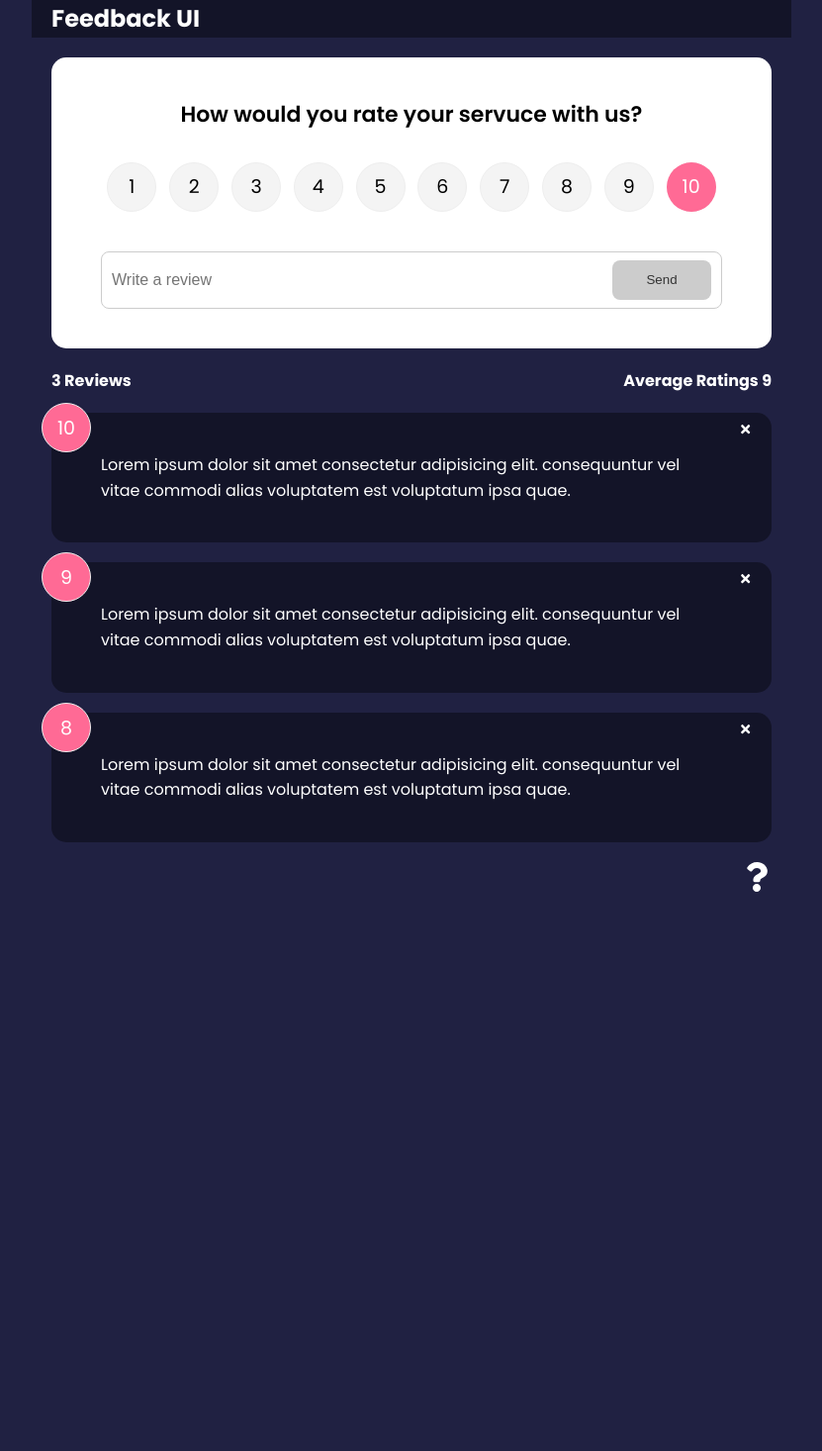
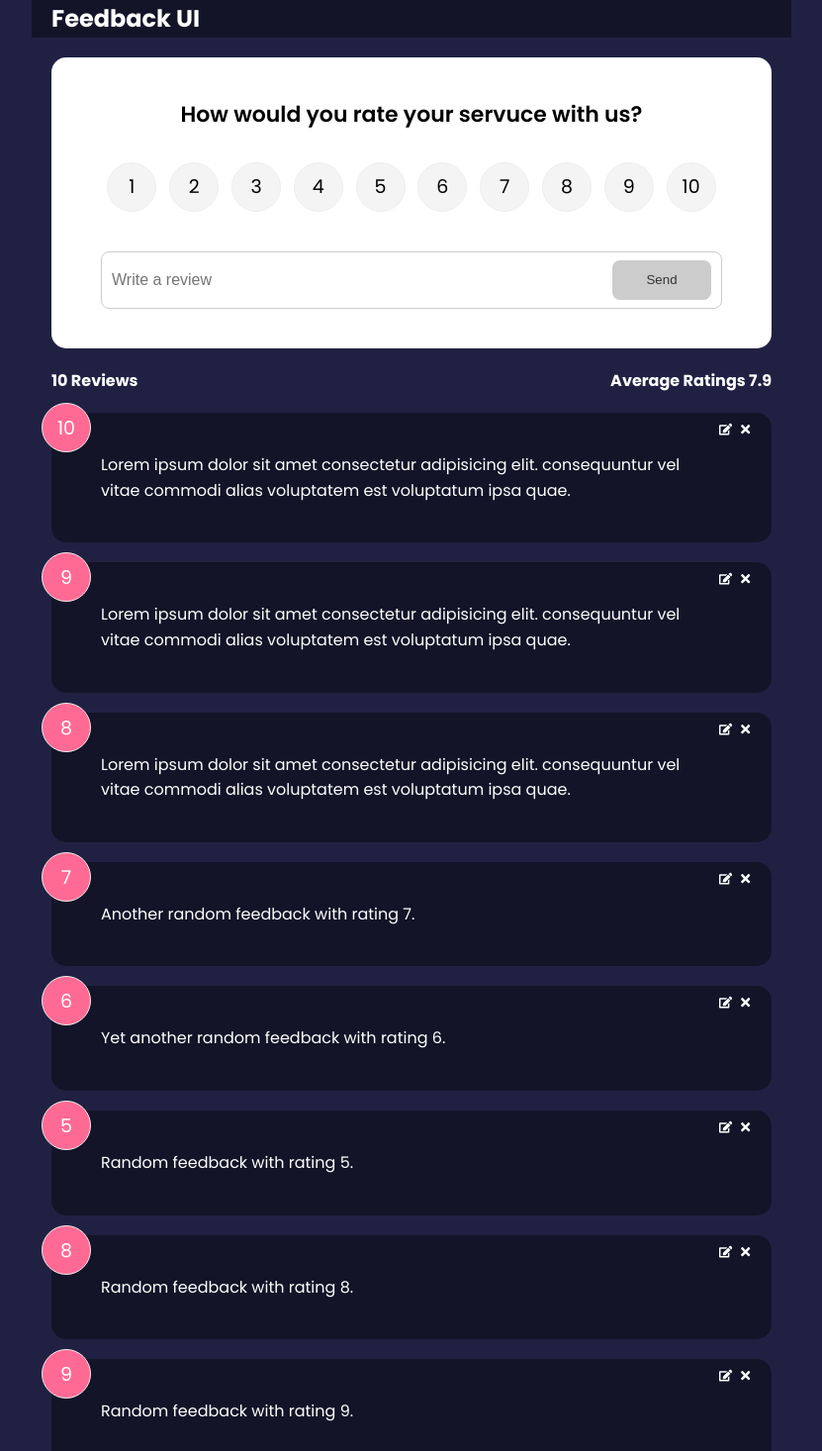
Before and after one commit to ramanujamgond/feedback_UI, a React (Create React App) app: page / in a window 1280 px wide. Shown: the top 1466 px of the page at 99% size, without its empty margins (224-1055 px from the left). Before the commit the page ends 908 px from the top, so only its background shows below. Built offline with nearby package versions, Linux system fonts and the light colour scheme.

Commit message:
feat: develop the edit and delete functionality using useContext

```diff
--- a/src/App.jsx
+++ b/src/App.jsx
@@ -1,48 +1,39 @@
-import { v4 as uuidv4 } from "uuid";
-import { useState } from "react";
 import { BrowserRouter as Router, Route, Routes } from "react-router-dom";
 import Header from "./components/Header";
 import FeedbackList from "./components/FeedbackList";
-import FeedbackData from "./data/FeedbackData";
 import FeedbackStats from "./components/FeedbackStats";
 import FeedbackForm from "./components/FeedbackForm";
 import AboutPage from "./pages/About";
+import { FeedbackProvider } from "./context/FeedbackContext";
 import AboutIconLink from "./components/AboutIconLink";
 import Post from "./components/Post";
 
 function App() {
-    const [feedback, setFeedback] = useState(FeedbackData);
-
-    const addFeedback = (newFeedback) => {
-        newFeedback.id = parseInt(uuidv4());
-        setFeedback([newFeedback, ...feedback]);
-    }
-
-    const deleteFeedback = (id) => {
-        setFeedback(feedback.filter((items) => items.id !== id));
-    }
 
     return (
         <>
             {/* <Header text={"This is Heading"} /> */}
+            <FeedbackProvider>
                 <Router>
                     <Header />
                     <div className="container">
                         <Routes>
                             <Route exact path="/" element={
                                 <>
-                                <FeedbackForm handleAdd={addFeedback} />
-                                <FeedbackStats feedback={feedback} />
-                                <FeedbackList feedback={feedback} handleDelete={deleteFeedback} />
+                                    <FeedbackForm />
+                                    <FeedbackStats />
+                                    <FeedbackList />
                                 </>
                             }>
                             </Route>
                             <Route path="/about" element={<AboutPage />} />
-                        <Route path="/post/:id/:name" element={<Post />} />
+                            {/* <Route path="/post/:id/:name" element={<Post />} /> */}
+                            <Route path="/post/*" element={<Post />} />
                         </Routes>
                         <AboutIconLink />
                     </div>
                 </Router>
+            </FeedbackProvider>
         </>
     )
 }
--- a/src/components/FeedbackForm.jsx
+++ b/src/components/FeedbackForm.jsx
@@ -1,14 +1,24 @@
-import { useState } from "react";
+import { useContext, useState, useEffect } from "react";
 import Card from "./shared/Card";
 import Button from "./shared/Button";
 import RatingSelect from "./RatingSelect";
+import FeedbackContext from "../context/FeedbackContext";
 
-const FeedbackForm = ({ handleAdd }) => {
+const FeedbackForm = () => {
     const [text, setText] = useState("");
-    const [rating, setrating] = useState(10);
+    const [rating, setRating] = useState(10);
     const [btnDisabled, setBtnDisabled] = useState(true);
     const [message, setMessage] = useState("");
 
+    const { addFeedback, feedbackEdit, updateFeedback } = useContext(FeedbackContext);
+
+    useEffect(() => {
+        if (feedbackEdit.edit) {
+            setBtnDisabled(false);
+            setText(feedbackEdit.item.text);
+            setRating(feedbackEdit.item.rating)
+        }
+    }, [feedbackEdit])
 
     const handleTextChange = (e) => {
         if (text === "") {
@@ -31,7 +41,11 @@ const FeedbackForm = ({ handleAdd }) => {
                 text: text,
                 rating: rating,
             }
-            handleAdd(newFeedback);
+            if (feedbackEdit.edit) {
+                updateFeedback(feedbackEdit.item.id, newFeedback)
+            } else {
+                addFeedback(newFeedback);
+            }
             setText("");
         }
     }
@@ -40,7 +54,7 @@ const FeedbackForm = ({ handleAdd }) => {
         <Card>
             <form onSubmit={handleSubmit}>
                 <h2>How would you rate your servuce with us?</h2>
-                <RatingSelect select={(rating) => setrating(rating)} />
+                <RatingSelect select={(rating) => setRating(rating)} />
                 <div className="input-group">
                     <input onChange={handleTextChange} type="text" placeholder="Write a review" value={text} />
                     <Button type="submit" isDisabled={btnDisabled}>Send</Button>
--- a/src/components/FeedbackItem.jsx
+++ b/src/components/FeedbackItem.jsx
@@ -1,12 +1,16 @@
+import { useContext } from "react";
 import PropType from "prop-types";
 import Card from "./shared/Card";
-import { FaTimes } from "react-icons/fa";
+import { FaTimes, FaEdit } from "react-icons/fa";
+import FeedbackContext from "../context/FeedbackContext";
 
-const FeedbackItem = ({ item, handleDelete }) => {
+const FeedbackItem = ({ item }) => {
+    const { deleteFeedback, editFeedback } = useContext(FeedbackContext);
     return (
         <Card reverse={true}>
             <div className="num-display">{item.rating}</div>
-            <button onClick={() => handleDelete(item.id)} className="close"><FaTimes color="#fff" /></button>
+            <button onClick={() => deleteFeedback(item.id)} className="close"><FaTimes color="#fff" /></button>
+            <button onClick={() => editFeedback(item)} className="edit"><FaEdit color="#fff" /></button>
             <div className="text-display">{item.text}</div>
         </Card>
     )
--- a/src/components/FeedbackList.jsx
+++ b/src/components/FeedbackList.jsx
@@ -1,8 +1,13 @@
 import { motion, AnimatePresence } from "framer-motion";
-import PropType from "prop-types";
-import FeedbackItem from "./FeedbackItem"
+import { useContext } from "react";
+// import PropType from "prop-types";
+import FeedbackItem from "./FeedbackItem";
 
-const FeedbackList = ({ feedback, handleDelete }) => {
+import FeedbackContext from "../context/FeedbackContext";
+
+const FeedbackList = () => {
+    const { feedback } = useContext(FeedbackContext);
+
     if (!feedback || feedback.length === 0) {
         return <p>No feedback yet!</p>
     }
@@ -20,7 +25,6 @@ const FeedbackList = ({ feedback, handleDelete }) => {
                         <FeedbackItem
                             key={item.id}
                             item={item}
-                            handleDelete={handleDelete}
                         />
                     </motion.div>
                 )}
@@ -29,14 +33,14 @@ const FeedbackList = ({ feedback, handleDelete }) => {
     )
 }
 
-FeedbackList.propTypes = {
-    feedback: PropType.arrayOf(
-        PropType.shape({
-            id: PropType.number.isRequired,
-            text: PropType.string.isRequired,
-            rating: PropType.number.isRequired,
-        })
-    ),
-}
+// FeedbackList.propTypes = {
+//     feedback: PropType.arrayOf(
+//         PropType.shape({
+//             id: PropType.number.isRequired,
+//             text: PropType.string.isRequired,
+//             rating: PropType.number.isRequired,
+//         })
+//     ),
+// }
 
 export default FeedbackList
--- a/src/components/FeedbackStats.jsx
+++ b/src/components/FeedbackStats.jsx
@@ -1,6 +1,10 @@
-import PropTypes from 'prop-types'
+// import PropTypes from 'prop-types';
+import { useContext } from "react";
+import FeedbackContext from "../context/FeedbackContext";
 
-const FeedbackStats = ({ feedback }) => {
+const FeedbackStats = () => {
+    const { feedback } = useContext(FeedbackContext);
+
     let average = feedback.reduce((acc, cur) => {
         return acc + cur.rating;
     }, 0) / feedback.length;
@@ -15,8 +19,8 @@ const FeedbackStats = ({ feedback }) => {
     )
 }
 
-FeedbackStats.prototype = {
-    feedback: PropTypes.array.isRequired,
-}
+// FeedbackStats.prototype = {
+//     feedback: PropTypes.array.isRequired,
+// }
 
 export default FeedbackStats
--- a/src/components/Post.jsx
+++ b/src/components/Post.jsx
@@ -1,10 +1,26 @@
-import { useParams } from "react-router-dom";
+import { Navigate, useNavigate, Routes, Route } from "react-router-dom";
+
 const Post = () => {
-    const params = useParams();
+    const status = 200
+
+    // if (status === 404) {
+    //     return <Navigate to="/notfound" />
+    // }
+
+    const navigate = useNavigate();
+
+    const onClick = () => {
+        console.log("Hello");
+        navigate('/about');
+    }
+
     return (
         <div>
-            <h1>Post{params.id}</h1>
-            <p>Name: {params.name}</p>
+            <h1>Post</h1>
+            <button onClick={onClick}>Click</button>
+            <Routes>
+                <Route path="/show" element={<h1>Hello World</h1>} />
+            </Routes>
         </div>
     )
 }
--- a/src/components/RatingSelect.jsx
+++ b/src/components/RatingSelect.jsx
@@ -1,7 +1,14 @@
-import { useState } from "react";
+import { useContext, useState, useEffect } from "react";
+import FeedbackContext from "../context/FeedbackContext";
 
 const RatingSelect = ({ select }) => {
     const [selected, setSelected] = useState(10);
+
+    const { feedbackEdit } = useContext(FeedbackContext);
+
+    useEffect(() => {
+        setSelected(feedbackEdit.item.rating);
+    }, [feedbackEdit])
 
     const handleChange = (e) => {
         setSelected(+e.currentTarget.value);
--- /dev/null
+++ b/src/context/FeedbackContext.js
@@ -0,0 +1,55 @@
+import FeedbackData from "../data/FeedbackData";
+import { v4 as uuidv4 } from "uuid";
+import { createContext, useState } from "react";
+const FeedbackContext = createContext();
+
+export const FeedbackProvider = ({ children }) => {
+    const [feedback, setFeedback] = useState(FeedbackData);
+    const [feedbackEdit, setFeedbackEdit] = useState({
+        item: {},
+        edit: false
+    })
+
+    // add feedback
+    const addFeedback = (newFeedback) => {
+        newFeedback.id = parseInt(uuidv4());
+        setFeedback([newFeedback, ...feedback]);
+    }
+
+    // delete feedback
+    const deleteFeedback = (id) => {
+        setFeedback(feedback.filter((items) => items.id !== id));
+    }
+
+
+    // update feedback item
+    const updateFeedback = (id, updItem) => {
+        // console.log(id, updItem);
+        setFeedback(feedback.map((item) => item.id === id ? {
+            ...item, ...updItem
+        } : item))
+    }
+
+    // set item to be updated
+    const editFeedback = (item) => {
+        setFeedbackEdit({
+            item,
+            edit: true,
+        })
+    }
+
+    return (
+        <FeedbackContext.Provider value={{
+            feedback: feedback,
+            feedbackEdit: feedbackEdit,
+            deleteFeedback: deleteFeedback,
+            addFeedback: addFeedback,
+            editFeedback: editFeedback,
+            updateFeedback, updateFeedback
+        }}>
+            {children}
+        </FeedbackContext.Provider>
+    )
+}
+
+export default FeedbackContext;
--- a/src/data/FeedbackData.jsx
+++ b/src/data/FeedbackData.jsx
@@ -14,6 +14,43 @@ const FeedbackData = [
         rating: 8,
         text: 'Lorem ipsum dolor sit amet consectetur adipisicing elit. consequuntur vel vitae commodi alias voluptatem est voluptatum ipsa quae.',
     },
-]
+    // Adding more feedback objects
+    {
+        id: 4,
+        rating: 7,
+        text: 'Another random feedback with rating 7.',
+    },
+    {
+        id: 5,
+        rating: 6,
+        text: 'Yet another random feedback with rating 6.',
+    },
+    {
+        id: 6,
+        rating: 5,
+        text: 'Random feedback with rating 5.',
+    },
+    {
+        id: 7,
+        rating: 8,
+        text: 'Random feedback with rating 8.',
+    },
+    {
+        id: 8,
+        rating: 9,
+        text: 'Random feedback with rating 9.',
+    },
+    {
+        id: 9,
+        rating: 10,
+        text: 'Random feedback with rating 10.',
+    },
+    {
+        id: 10,
+        rating: 7,
+        text: 'Another random feedback with rating 7.',
+    },
+    // Add more objects as needed
+];
 
-export default FeedbackData
+export default FeedbackData;
```
Lines whose indentation alone changed are shown as unchanged.
